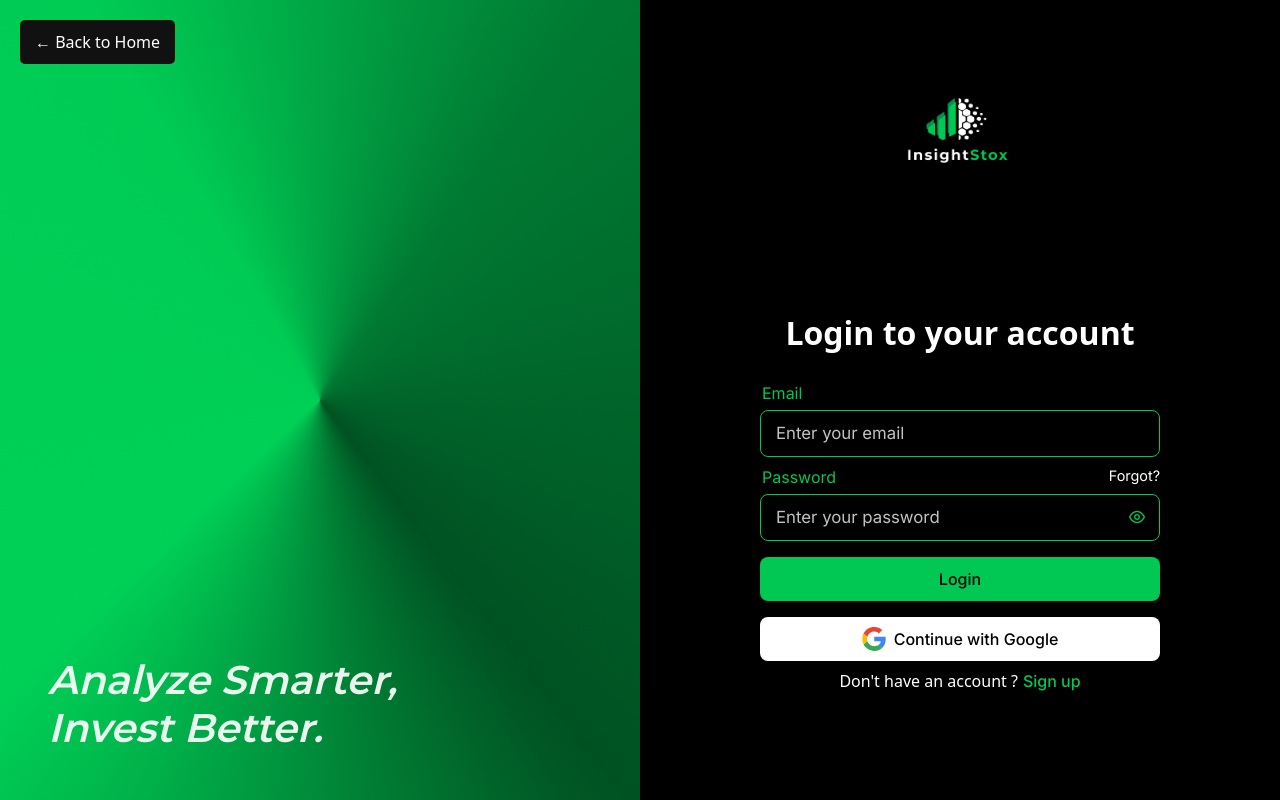
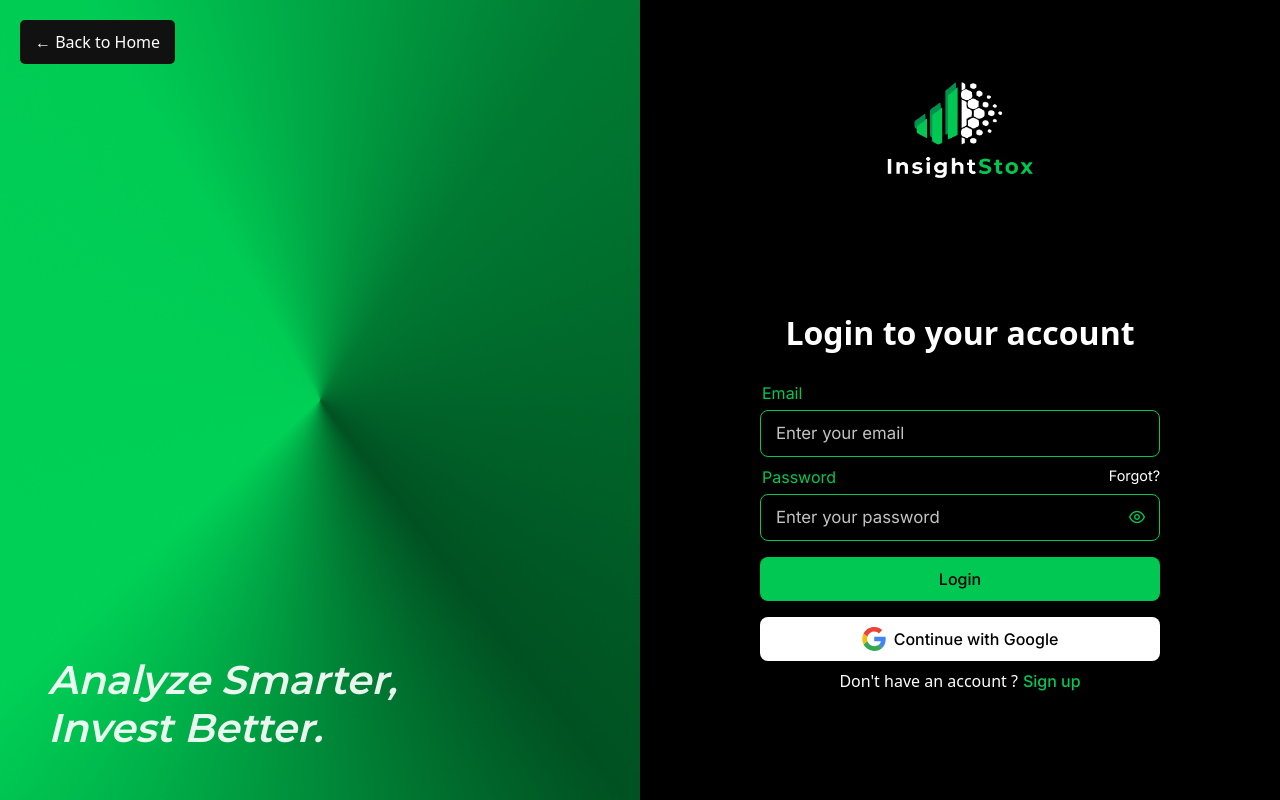
Before and after one commit to ChirayuDodiya/InsightStox---Portfolio-analyzer-tracker-and-console, a React (Vite) app in the folder frontend/: page / in a window 1280 px wide. Built offline with nearby package versions, Linux system fonts and the light colour scheme.

Commit message:
change of website logo

```diff
--- a/frontend/src/pages/auth.css
+++ b/frontend/src/pages/auth.css
@@ -111,8 +111,8 @@
     justify-content: center;
     align-items: center;
 }
-.logo img{
-    /* width: auto; */
+.right_inner_div .logo img{
+    height: 120px;
     /* object-fit: contain; */
 }
 .auth_form .title-text{
--- a/frontend/src/pages/auth.jsx
+++ b/frontend/src/pages/auth.jsx
@@ -1,7 +1,7 @@
 import React, { useState } from "react";
 import "./auth.css";
 import bg_img from "../assets/dark-mode-login-bg.png";
-import dark_mode_logo from "../assets/dark-mode-logo.png";
+import LogoDark from "../assets/LogoDark.png";
 import google_logo from "../assets/google_logo.svg";
 import { InputField } from "../components/InputField.jsx";
 import { PasswordInputField } from "../components/PasswordInputField.jsx";
@@ -114,7 +114,7 @@
 
         <div className="right_inner_div">
           <div className="logo">
-            <img src={dark_mode_logo} alt="Dark Mode Logo" />
+            <img src={LogoDark} alt="Dark Mode Logo" />
           </div>
           <div className="auth_form">
             {renderForm()}
```
